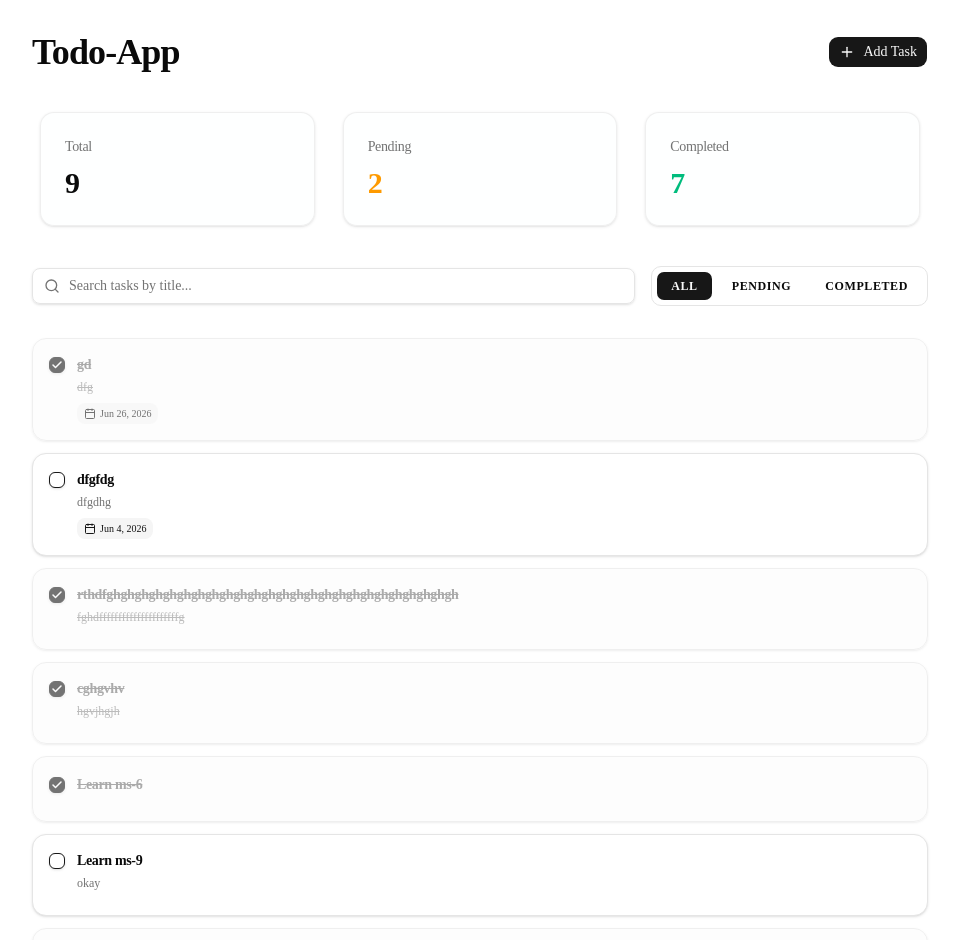
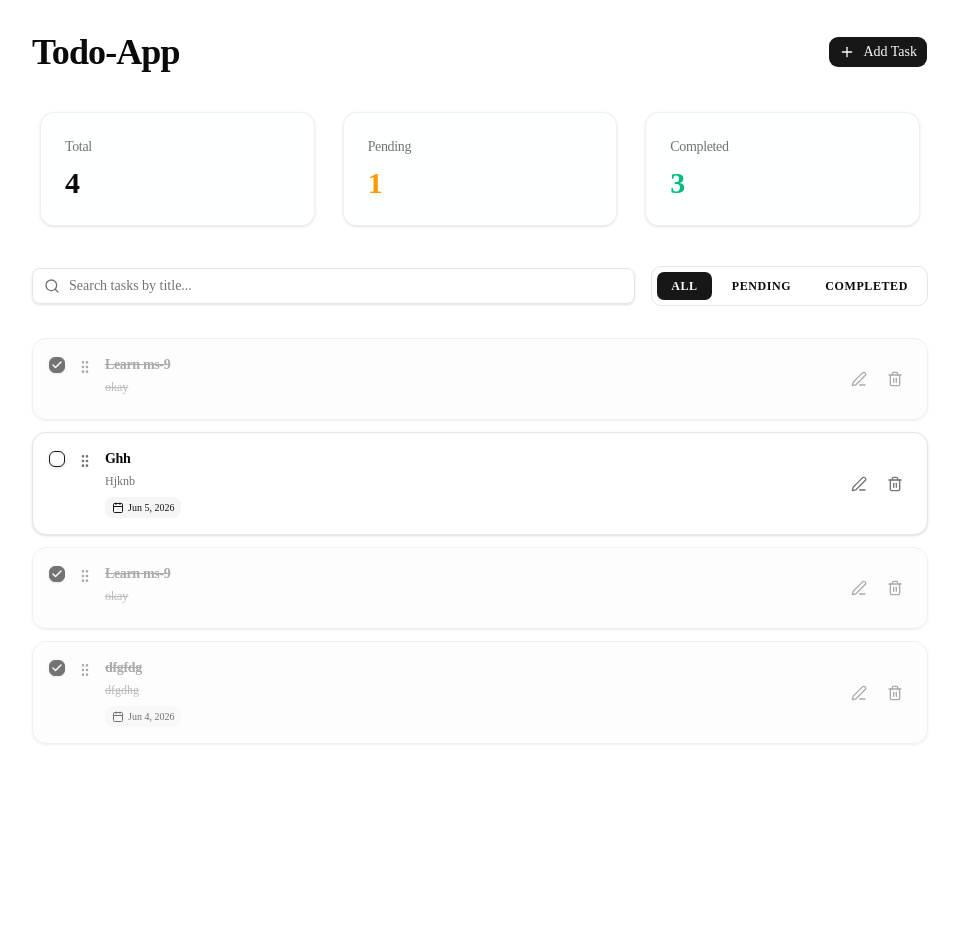
Before and after one commit to LakshmanSinghM/todo-studio, a Next.js app: page / in a window 1280 px wide. Shown: the top 940 px of the page, without its empty margins (160-1119 px from the left). After the commit the page ends 800 px from the top, so only its background shows below. Built offline with nearby package versions, Linux system fonts and the light colour scheme.

Commit message:
Done with the reordering

```diff
--- a/src/app/page.tsx
+++ b/src/app/page.tsx
@@ -27,6 +27,7 @@ export default function Home() {
     toggleTask,
     editTask,
     deleteTask,
+    reorderTasks,
   } = useTasks();
 
   const [isMounted, setIsMounted] = useState(false);
@@ -35,6 +36,9 @@ export default function Home() {
   // Form modal state
   const [isFormOpen, setIsFormOpen] = useState(false);
   const [selectedTask, setSelectedTask] = useState<Task | undefined>(undefined);
+
+  // Drag and drop state
+  const [draggedIndex, setDraggedIndex] = useState<number | null>(null);
 
   // prevent Next.js hydration mismatch
   useEffect(() => {
@@ -48,6 +52,28 @@ export default function Home() {
     }, 300);
     return () => clearTimeout(timer);
   }, [searchVal, setSearchQuery]);
+
+  const handleDragStart = (e: React.DragEvent, id: string, index: number) => {
+    e.dataTransfer.setData("text/plain", id);
+    setDraggedIndex(index);
+  };
+
+  const handleDragOver = (e: React.DragEvent, index: number) => {
+    e.preventDefault();
+  };
+
+  const handleDragEnd = () => {
+    setDraggedIndex(null);
+  };
+
+  const handleDrop = async (e: React.DragEvent, index: number) => {
+    e.preventDefault();
+    const id = e.dataTransfer.getData("text/plain");
+    if (draggedIndex !== null && draggedIndex !== index) {
+      await reorderTasks(id, index);
+    }
+    setDraggedIndex(null);
+  };
 
   const handleFormSubmit = async (data: { title: string; description?: string; dueDate?: string }) => {
     if (selectedTask) {
@@ -74,6 +100,8 @@ export default function Home() {
     }
   };
 
+  const dragDisabled = !!searchQuery || statusFilter !== "all";
+
   if (!isMounted) {
     return (
       <div className="flex h-screen items-center justify-center bg-background text-foreground">
@@ -85,7 +113,7 @@ export default function Home() {
   return (
     <div className="min-h-screen bg-background text-foreground p-4 sm:p-6 md:p-8">
       <div className="mx-auto max-w-4xl space-y-8">
-        {/* Header */}
+
         <header className="flex flex-col gap-4 sm:flex-row sm:items-center sm:justify-between">
           <div className="flex w-full items-center justify-between">
 
@@ -105,10 +133,10 @@ export default function Home() {
           </div>
         </header>
 
-        {/* Stats Dashboard */}
+
         <TaskStats stats={stats} statsLoading={statsLoading} />
 
-        {/* Search & Filter Controls */}
+
         <TaskFilter
           searchVal={searchVal}
           setSearchVal={setSearchVal}
@@ -116,7 +144,7 @@ export default function Home() {
           setStatusFilter={setStatusFilter}
         />
 
-        {/* Errors */}
+
         {error && (
           <div className="flex items-center gap-3 rounded-xl border border-destructive bg-destructive/10 p-4 text-destructive backdrop-blur-md">
             <AlertTriangle className="h-5 w-5 flex-shrink-0" />
@@ -124,7 +152,7 @@ export default function Home() {
           </div>
         )}
 
-        {/* Tasks Container */}
+
         <div className="space-y-3">
           {loading && tasks.length === 0 ? (
             <Loader size={32} />
@@ -142,14 +170,17 @@ export default function Home() {
                 onEditDisabled={false}
                 onDeleteClick={handleDeleteClick}
                 onDeleteDisabled={false}
-                dragDisabled={true}
+                dragDisabled={dragDisabled}
+                onDragStart={handleDragStart}
+                onDragOver={handleDragOver}
+                onDragEnd={handleDragEnd}
+                onDrop={handleDrop}
               />
             ))
           )}
         </div>
       </div>
 
-      {/* Reusable Form Dialog (for Create and Edit) */}
       <TaskFormDialog
         open={isFormOpen}
         onOpenChange={setIsFormOpen}
--- a/src/components/TaskCard.tsx
+++ b/src/components/TaskCard.tsx
@@ -1,10 +1,10 @@
-import React from "react";
-import { Task } from "@/types/todoTypes";
+import { Badge } from "@/components/ui/badge";
+import { Button } from "@/components/ui/button";
 import { Card } from "@/components/ui/card";
 import { Checkbox } from "@/components/ui/checkbox";
-import { Badge } from "@/components/ui/badge";
-import { Button } from "@/components/ui/button";
-import { Calendar, AlertTriangle, GripVertical, Edit3, Trash2 } from "lucide-react";
+import { Task } from "@/types/todoTypes";
+import { AlertTriangle, Calendar, Edit3, GripVertical, Trash2 } from "lucide-react";
+import React, { useState, useRef } from "react";
 
 interface TaskCardProps {
     task: Task;
@@ -19,6 +19,7 @@ interface TaskCardProps {
     onDragStart?: (e: React.DragEvent, id: string, index: number) => void;
     onDragOver?: (e: React.DragEvent, index: number) => void;
     onDragEnd?: (e: React.DragEvent) => void;
+    onDrop?: (e: React.DragEvent, index: number) => void;
 }
 
 export default function TaskCard({
@@ -34,7 +35,11 @@ export default function TaskCard({
     onDragStart,
     onDragOver,
     onDragEnd,
+    onDrop,
 }: TaskCardProps) {
+    const [isDragOver, setIsDragOver] = useState(false);
+    const dragCounter = useRef(0);
+
     const checkIfOverdue = (dueDateStr?: string, completed?: boolean) => {
         if (!dueDateStr || completed) return false;
         const today = new Date();
@@ -54,6 +59,27 @@ export default function TaskCard({
         });
     };
 
+    const handleDragEnter = (e: React.DragEvent) => {
+        e.preventDefault();
+        dragCounter.current++;
+        if (dragCounter.current > 0) {
+            setIsDragOver(true);
+        }
+    };
+
+    const handleDragLeave = (e: React.DragEvent) => {
+        dragCounter.current--;
+        if (dragCounter.current === 0) {
+            setIsDragOver(false);
+        }
+    };
+
+    const handleDrop = (e: React.DragEvent) => {
+        dragCounter.current = 0;
+        setIsDragOver(false);
+        onDrop?.(e, index);
+    };
+
     const isOverdue = checkIfOverdue(task.dueDate, task.completed);
 
     return (
@@ -61,14 +87,23 @@ export default function TaskCard({
             draggable={!dragDisabled}
             onDragStart={(e) => onDragStart?.(e, task.id, index)}
             onDragOver={(e) => onDragOver?.(e, index)}
-            onDragEnd={onDragEnd}
-            className={`group relative flex items-center justify-between gap-4 p-4 transition-all duration-250 ${
+            onDragEnd={(e) => {
+                dragCounter.current = 0;
+                setIsDragOver(false);
+                onDragEnd?.(e);
+            }}
+            onDragEnter={dragDisabled ? undefined : handleDragEnter}
+            onDragLeave={dragDisabled ? undefined : handleDragLeave}
+            onDrop={dragDisabled ? undefined : handleDrop}
+            className={`group relative flex items-center justify-between gap-4 p-4 transition-all duration-200 ${
                 task.completed
                     ? "opacity-60 bg-muted/40"
                     : isOverdue
                     ? "border-destructive bg-destructive/10"
                     : "bg-card hover:bg-muted/30"
-            } ${!dragDisabled ? "cursor-grab active:cursor-grabbing" : ""}`}
+            } ${!dragDisabled ? "cursor-grab active:cursor-grabbing" : ""} ${
+                isDragOver ? "border-primary ring-2 ring-primary/50 bg-accent/40 scale-[1.01]" : ""
+            }`}
         >
             <div className="flex items-start gap-3 min-w-0">
                 <div className="mt-0.5">
@@ -80,7 +115,7 @@ export default function TaskCard({
                 </div>
 
                 {!dragDisabled && (
-                    <div className="mt-1 flex-shrink-0 text-muted-foreground md:block hidden">
+                    <div className="mt-1 flex-shrink-0 text-muted-foreground block">
                         <GripVertical className="h-4 w-4" />
                     </div>
                 )}
@@ -127,7 +162,7 @@ export default function TaskCard({
                 </div>
             </div>
 
-            <div className="flex items-center gap-1 opacity-0 group-hover:opacity-100 transition-opacity">
+            <div className="flex items-center gap-1 transition-opacity">
                 <Button
                     disabled={onEditDisabled}
                     variant="ghost"
--- a/src/data/tasks.json
+++ b/src/data/tasks.json
@@ -1,84 +1,40 @@
 [
   {
-    "id": "4f0f6fe7-4cbd-4e01-8148-4ea5ca65d157",
-    "title": "gd",
-    "description": "dfg",
-    "dueDate": "2026-06-26",
+    "id": "9d1e006e-b05d-409f-8c36-cad36ee76ff5",
+    "title": "Learn ms-9",
+    "description": "okay",
     "completed": true,
-    "position": 8,
-    "createdAt": "2026-06-05T11:30:54.150Z",
-    "updatedAt": "2026-06-05T11:30:57.126Z"
+    "position": 0,
+    "createdAt": "2026-06-04T12:44:15.748Z",
+    "updatedAt": "2026-06-04T16:44:06.330Z"
+  },
+  {
+    "id": "fb4c3923-e472-4080-a698-80c993c0b0fc",
+    "title": "Ghh",
+    "description": "Hjknb",
+    "dueDate": "2026-06-05",
+    "completed": false,
+    "position": 1,
+    "createdAt": "2026-06-05T11:47:29.878Z",
+    "updatedAt": "2026-06-05T11:47:29.878Z"
+  },
+  {
+    "id": "bfb1d6ef-c11c-4871-b7a2-b621df2f4cc9",
+    "title": "Learn ms-9",
+    "description": "okay",
+    "completed": true,
+    "position": 2,
+    "createdAt": "2026-06-04T15:34:21.860Z",
+    "updatedAt": "2026-06-05T11:39:26.209Z"
   },
   {
     "id": "11ae9e3a-aafb-4ea9-9d28-cf216de07122",
     "title": "dfgfdg",
     "description": "dfgdhg",
     "dueDate": "2026-06-04",
-    "completed": false,
-    "position": 7,
-    "createdAt": "2026-06-05T11:30:30.469Z",
-    "updatedAt": "2026-06-05T11:30:38.090Z"
-  },
-  {
-    "id": "b3432f8d-e9c5-4d67-81c0-25b469ff1fff",
-    "title": "rthdfghghghghghghghghghghghghghghghghghghghghghghghghgh",
-    "description": "fghdfffffffffffffffffffffg",
-    "completed": true,
-    "position": 6,
-    "createdAt": "2026-06-04T16:55:15.983Z",
-    "updatedAt": "2026-06-04T16:55:21.587Z"
-  },
-  {
-    "id": "9c54dfc2-398c-472d-80fb-b332968c5fa2",
-    "title": "cghgvhv",
-    "description": "hgvjhgjh",
-    "completed": true,
-    "position": 5,
-    "createdAt": "2026-06-04T16:43:31.325Z",
-    "updatedAt": "2026-06-04T16:55:06.043Z"
-  },
-  {
-    "id": "fcd80689-4297-4bec-aee7-05b9ca512575",
-    "title": "Learn ms-6",
-    "completed": true,
-    "position": 0,
-    "createdAt": "2026-06-04T12:14:37.186Z",
-    "updatedAt": "2026-06-05T11:26:48.619Z"
-  },
-  {
-    "id": "bfb1d6ef-c11c-4871-b7a2-b621df2f4cc9",
-    "title": "Learn ms-9",
-    "description": "okay",
-    "completed": false,
-    "position": 1,
-    "createdAt": "2026-06-04T15:34:21.860Z",
-    "updatedAt": "2026-06-04T16:48:21.301Z"
-  },
-  {
-    "id": "0345f27b-f5c1-4775-bca5-4a7d9a7cc046",
-    "title": "Learn ms-9",
-    "description": "okay",
-    "completed": true,
-    "position": 2,
-    "createdAt": "2026-06-04T15:34:17.489Z",
-    "updatedAt": "2026-06-04T16:44:05.053Z"
-  },
-  {
-    "id": "9d1e006e-b05d-409f-8c36-cad36ee76ff5",
-    "title": "Learn ms-9",
-    "description": "okay",
     "completed": true,
     "position": 3,
-    "createdAt": "2026-06-04T12:44:15.748Z",
-    "updatedAt": "2026-06-04T16:44:06.330Z"
-  },
-  {
-    "id": "4143acc9-a176-4042-93a2-c344248645cc",
-    "title": "Learn ms-9",
-    "description": "okay",
-    "completed": true,
-    "position": 4,
-    "createdAt": "2026-06-04T15:34:23.997Z",
-    "updatedAt": "2026-06-04T16:46:01.583Z"
+    "createdAt": "2026-06-05T11:30:30.469Z",
+    "updatedAt": "2026-06-05T11:38:02.553Z"
   }
 ]
```
